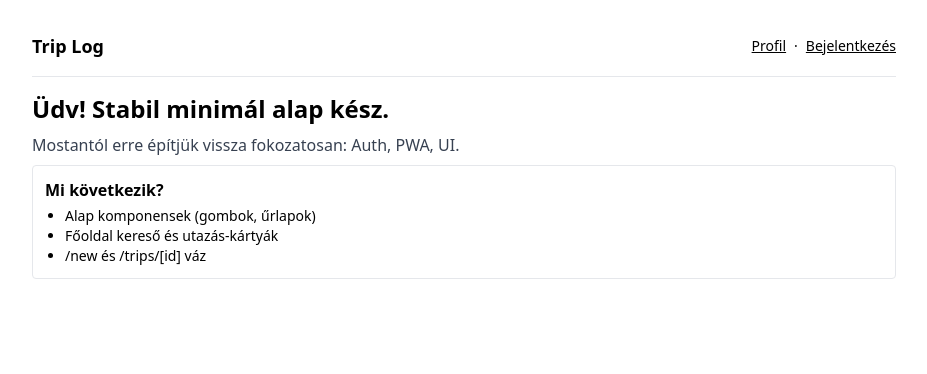
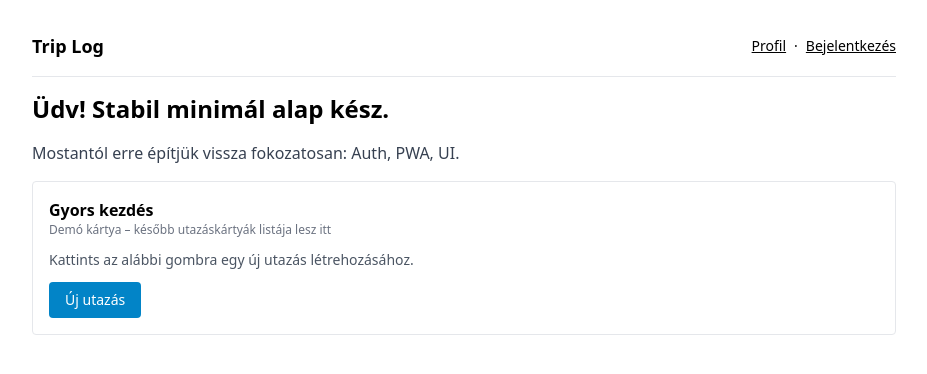
Before and after one commit to Viva1981/trip-log, a Next.js app: page / in a window 1280 px wide. Shown: the top 374 px of the page, without its empty margins (176-1103 px from the left). Built offline with nearby package versions, Linux system fonts and the light colour scheme; no server answers.

Commit message:
feat(UI): alap komponensek (Button, Input, Select, Card) + /new űrlapváz

```diff
--- /dev/null
+++ b/app/components/Button.js
@@ -0,0 +1,15 @@
+'use client';
+
+export default function Button({ children, type = "button", onClick, variant = "primary", disabled }) {
+  const base = "inline-flex items-center justify-center rounded px-4 py-2 text-sm font-medium transition";
+  const styles = {
+    primary: "bg-sky-600 text-white hover:bg-sky-700 disabled:bg-sky-300",
+    secondary: "bg-gray-100 text-gray-800 hover:bg-gray-200 disabled:bg-gray-100",
+    danger: "bg-rose-600 text-white hover:bg-rose-700 disabled:bg-rose-300"
+  };
+  return (
+    <button type={type} onClick={onClick} disabled={disabled} className={`${base} ${styles[variant]}`}>
+      {children}
+    </button>
+  );
+}
--- /dev/null
+++ b/app/components/Card.js
@@ -0,0 +1,14 @@
+export default function Card({ title, subtitle, children, footer }) {
+  return (
+    <div className="border rounded p-4 bg-white">
+      {(title || subtitle) && (
+        <div className="mb-3">
+          {title && <div className="font-semibold">{title}</div>}
+          {subtitle && <div className="text-xs text-gray-500">{subtitle}</div>}
+        </div>
+      )}
+      {children}
+      {footer && <div className="pt-3 mt-3 border-t">{footer}</div>}
+    </div>
+  );
+}
--- /dev/null
+++ b/app/components/Input.js
@@ -0,0 +1,18 @@
+'use client';
+
+export default function Input({ label, type="text", name, placeholder, required, value, onChange }) {
+  return (
+    <label className="block text-sm space-y-1">
+      <span className="text-gray-700">{label}</span>
+      <input
+        className="w-full border rounded px-3 py-2 outline-none focus:ring-2 focus:ring-sky-400"
+        type={type}
+        name={name}
+        placeholder={placeholder}
+        required={required}
+        value={value}
+        onChange={onChange}
+      />
+    </label>
+  );
+}
--- /dev/null
+++ b/app/components/Select.js
@@ -0,0 +1,19 @@
+'use client';
+
+export default function Select({ label, name, value, onChange, options = [] }) {
+  return (
+    <label className="block text-sm space-y-1">
+      <span className="text-gray-700">{label}</span>
+      <select
+        name={name}
+        className="w-full border rounded px-3 py-2 outline-none focus:ring-2 focus:ring-sky-400 bg-white"
+        value={value}
+        onChange={onChange}
+      >
+        {options.map(opt => (
+          <option key={opt.value} value={opt.value}>{opt.label}</option>
+        ))}
+      </select>
+    </label>
+  );
+}
--- /dev/null
+++ b/app/new/page.js
@@ -0,0 +1,93 @@
+'use client';
+
+import { useState } from "react";
+import Button from "../components/Button";
+import Input from "../components/Input";
+import Select from "../components/Select";
+import Card from "../components/Card";
+
+export default function NewTripPage() {
+  const [form, setForm] = useState({
+    title: "",
+    destination: "",
+    dateFrom: "",
+    dateTo: "",
+    visibility: "public",
+    companions: "" // vesszővel elválasztott e-mail címek
+  });
+
+  function onChange(e) {
+    setForm(prev => ({ ...prev, [e.target.name]: e.target.value }));
+  }
+
+  function validate() {
+    if (!form.title.trim()) return "Az utazás neve kötelező.";
+    if (!form.destination.trim()) return "A desztináció kötelező.";
+    if (!form.dateFrom || !form.dateTo) return "A dátum mezők kötelezőek.";
+    if (form.dateFrom > form.dateTo) return "A 'Mettől' nem lehet későbbi mint a 'Meddig'.";
+    return null;
+  }
+
+  async function onSubmit(e) {
+    e.preventDefault();
+    const err = validate();
+    if (err) return alert(err);
+
+    // Későbbi lépés: beküldés Apps Script API-ra.
+    // Most csak jelzünk és ürítünk.
+    alert("Az űrlap rendben. (Következő: bekötjük a backend API-t.)");
+    setForm({
+      title: "",
+      destination: "",
+      dateFrom: "",
+      dateTo: "",
+      visibility: "public",
+      companions: ""
+    });
+  }
+
+  return (
+    <main className="space-y-4">
+      <h1 className="text-2xl font-bold">Új utazás</h1>
+      <Card title="Utazás adatai" subtitle="Később: Google Places Autocomplete + meghívások">
+        <form onSubmit={onSubmit} className="space-y-4">
+          <Input label="Utazás neve" name="title" required value={form.title} onChange={onChange} placeholder="Pl. Nyár a Balatonon" />
+          <Input label="Desztináció" name="destination" required value={form.destination} onChange={onChange} placeholder="Pl. Siófok (később: Google Places)" />
+
+          <div className="grid grid-cols-1 sm:grid-cols-2 gap-3">
+            <Input label="Mettől" type="date" name="dateFrom" required value={form.dateFrom} onChange={onChange} />
+            <Input label="Meddig" type="date" name="dateTo" required value={form.dateTo} onChange={onChange} />
+          </div>
+
+          <Select
+            label="Láthatóság"
+            name="visibility"
+            value={form.visibility}
+            onChange={onChange}
+            options={[
+              { value: "public", label: "Publikus" },
+              { value: "private", label: "Privát" }
+            ]}
+          />
+
+          <label className="block text-sm space-y-1">
+            <span className="text-gray-700">Útitársak (e-mail, vesszővel elválasztva)</span>
+            <textarea
+              name="companions"
+              value={form.companions}
+              onChange={onChange}
+              rows={3}
+              className="w-full border rounded px-3 py-2 outline-none focus:ring-2 focus:ring-sky-400"
+              placeholder="pelda1@email.com, pelda2@email.com"
+            />
+          </label>
+
+          <div className="flex gap-2">
+            <Button type="submit">Létrehozás</Button>
+            <Button type="button" variant="secondary" onClick={() => history.back()}>Mégse</Button>
+          </div>
+        </form>
+      </Card>
+    </main>
+  );
+}
--- a/app/page.js
+++ b/app/page.js
@@ -1,16 +1,18 @@
+import Card from "./components/Card";
+import Button from "./components/Button";
+
 export default function Home() {
   return (
-    <main className="space-y-2">
+    <main className="space-y-4">
       <h1 className="text-2xl font-bold">Üdv! Stabil minimál alap kész.</h1>
       <p className="text-gray-700">Mostantól erre építjük vissza fokozatosan: Auth, PWA, UI.</p>
-      <div className="mt-4 p-3 border rounded">
-        <div className="font-semibold mb-1">Mi következik?</div>
-        <ul className="list-disc pl-5 text-sm">
-          <li>Alap komponensek (gombok, űrlapok)</li>
-          <li>Főoldal kereső és utazás-kártyák</li>
-          <li>/new és /trips/[id] váz</li>
-        </ul>
-      </div>
+
+      <Card title="Gyors kezdés" subtitle="Demó kártya – később utazáskártyák listája lesz itt">
+        <p className="text-sm text-gray-600">Kattints az alábbi gombra egy új utazás létrehozásához.</p>
+        <div className="pt-3">
+          <a href="/new"><Button>Új utazás</Button></a>
+        </div>
+      </Card>
     </main>
   );
 }
```
